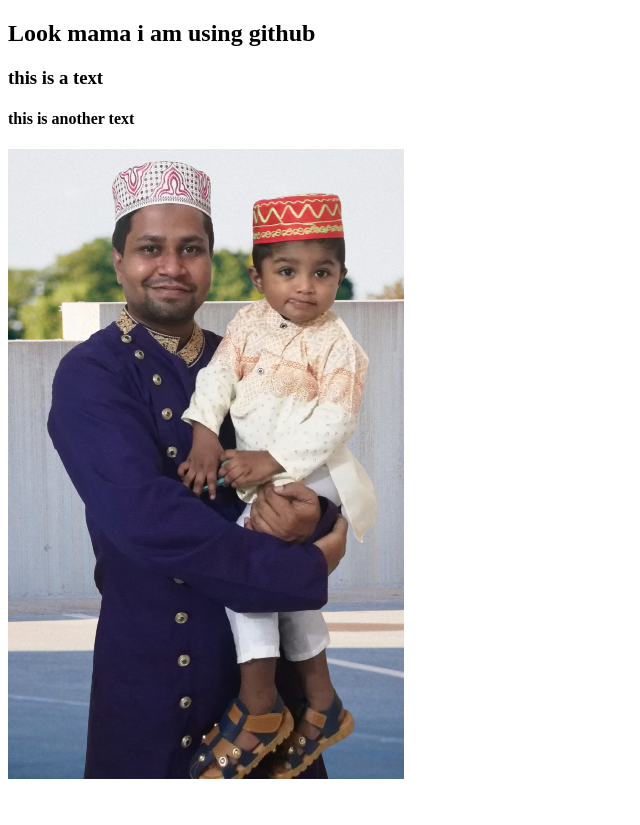
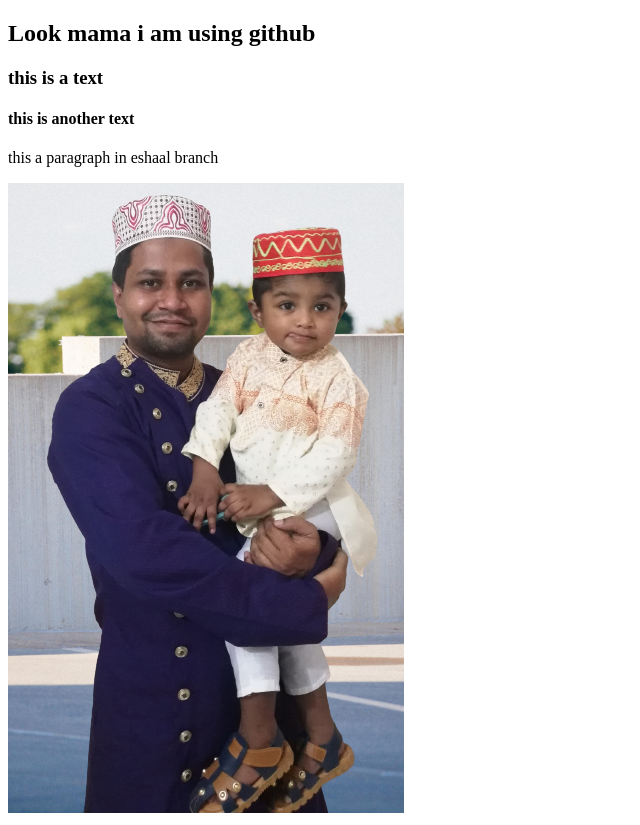
Before and after one commit to jaherm65/dev-shaka, a plain HTML site: page index.html in a window 1280 px wide. Shown: the whole page, without its empty margins (0-640 px from the left). Before the commit the page ends 800 px from the top, so only its background shows below. Drawn offline with Linux system fonts and the light colour scheme.

Commit message:
paragraph added eshal branch

```diff
--- a/index.html
+++ b/index.html
@@ -10,6 +10,7 @@
     <h2>Look mama i am using github</h2>
     <h3>this is a text</h3>
     <h4>this is another text</h4>
+    <p>this a paragraph in eshaal branch</p>
     <img src="image/daddy.png" alt="">
 </body>
 </html>
```
